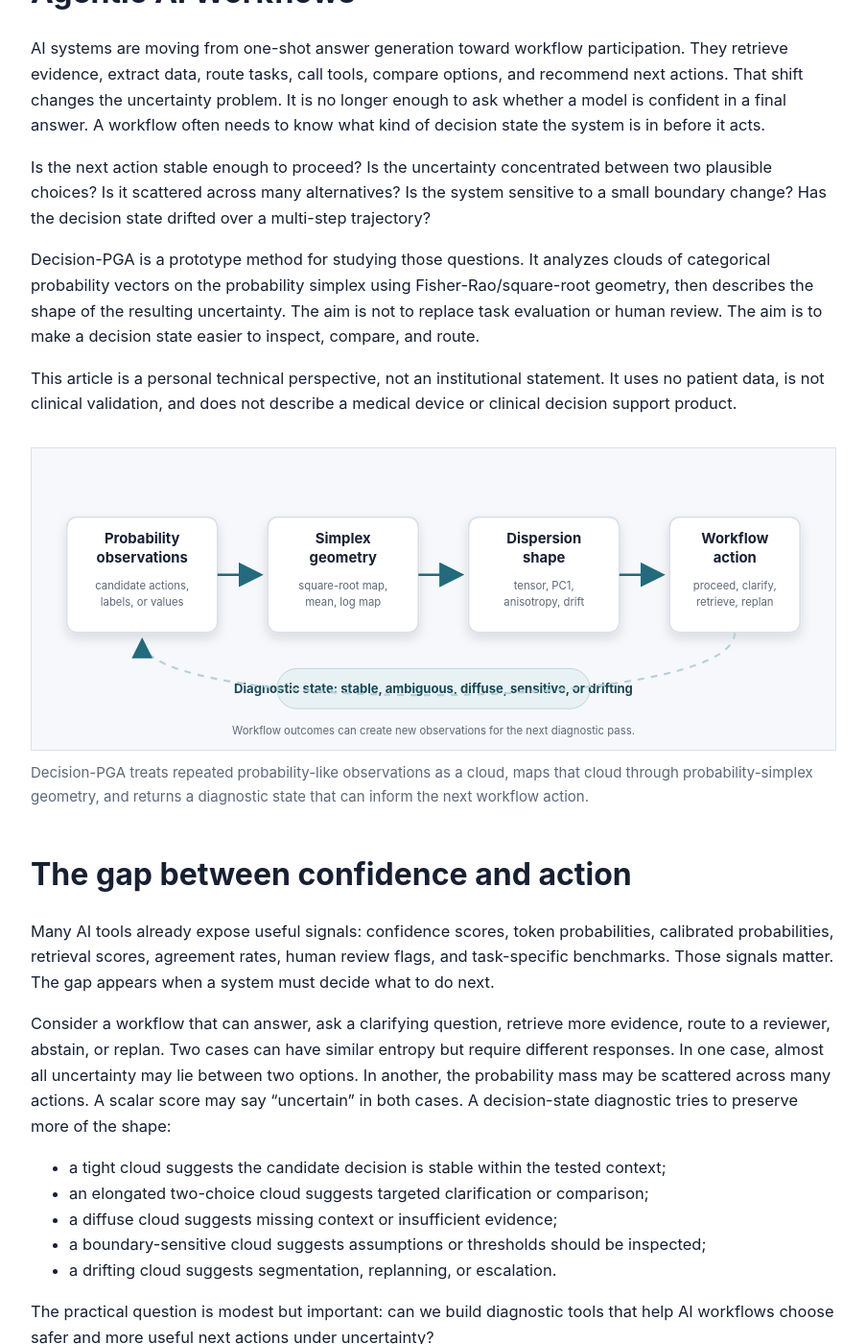
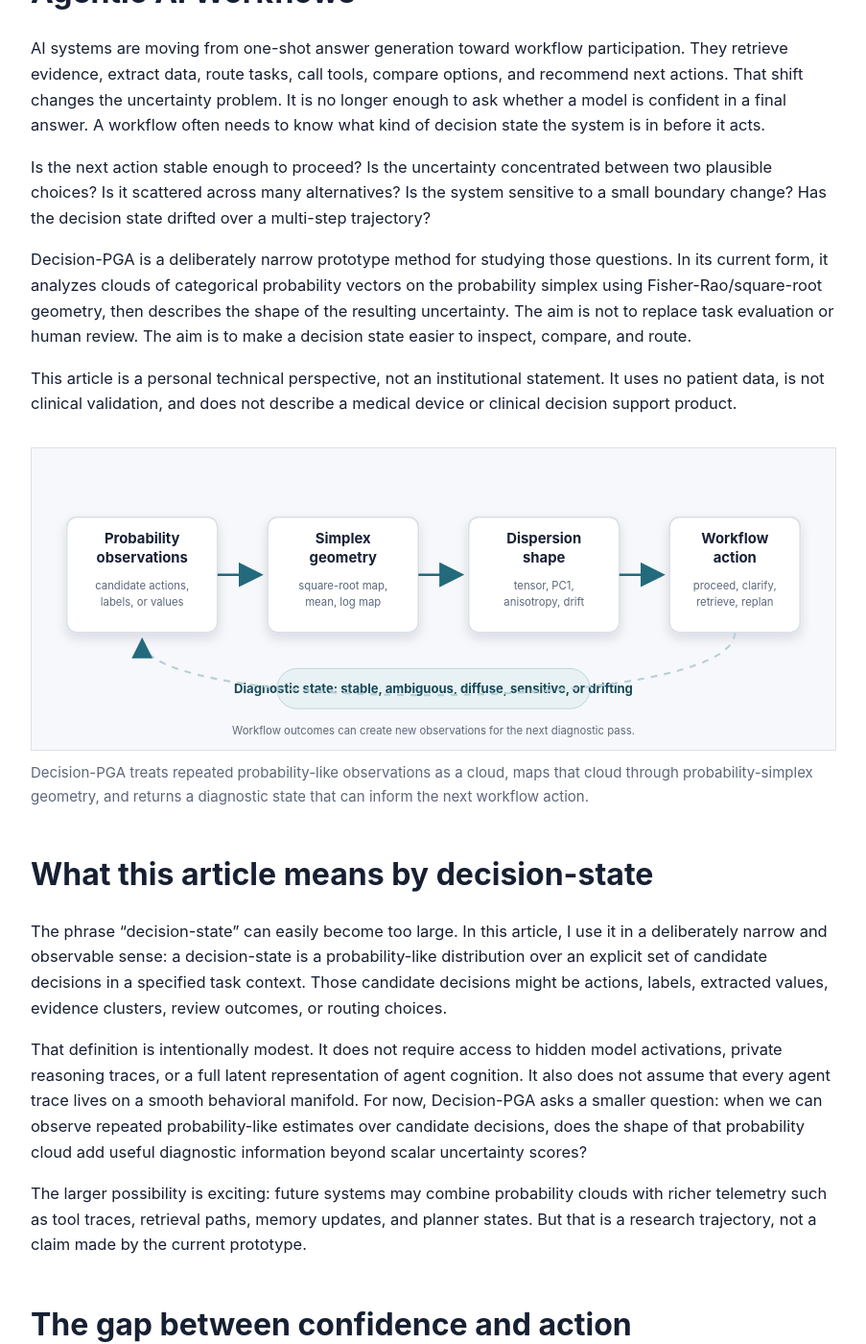
Before and after one commit to zmichels/decision-pga-pages, a Jekyll site: the page built from article.md, in a window 1280 px wide and 1400 px high, scrolled down 511 px. Shown: the whole window at 96% size, without its empty margins (188-1091 px from the left). Built offline with Jekyll 4.4.1, drawn with Linux system fonts in a browser that asks for light colours; some of the changed text lies outside the part shown.

Commit message:
Add scoped rigor pass to publication article

```diff
--- a/article.md
+++ b/article.md
@@ -1,7 +1,7 @@
 ---
 layout: default
 title: Decision-PGA and the Need for Decision-State Diagnostics
-description: A prototype vocabulary for uncertainty shape in agentic AI workflows.
+description: A deliberately narrow prototype vocabulary for uncertainty shape in agentic AI workflows.
 permalink: /article/
 ---
 
@@ -26,11 +26,12 @@
 system sensitive to a small boundary change? Has the decision state drifted over
 a multi-step trajectory?
 
-Decision-PGA is a prototype method for studying those questions. It analyzes
-clouds of categorical probability vectors on the probability simplex using
-Fisher-Rao/square-root geometry, then describes the shape of the resulting
-uncertainty. The aim is not to replace task evaluation or human review. The aim
-is to make a decision state easier to inspect, compare, and route.
+Decision-PGA is a deliberately narrow prototype method for studying those
+questions. In its current form, it analyzes clouds of categorical probability
+vectors on the probability simplex using Fisher-Rao/square-root geometry, then
+describes the shape of the resulting uncertainty. The aim is not to replace task
+evaluation or human review. The aim is to make a decision state easier to
+inspect, compare, and route.
 
 This article is a personal technical perspective, not an institutional
 statement. It uses no patient data, is not clinical validation, and does not
@@ -44,6 +45,27 @@
     state that can inform the next workflow action.
   </figcaption>
 </figure>
+
+## What this article means by decision-state
+
+The phrase "decision-state" can easily become too large. In this article, I use
+it in a deliberately narrow and observable sense: a decision-state is a
+probability-like distribution over an explicit set of candidate decisions in a
+specified task context. Those candidate decisions might be actions, labels,
+extracted values, evidence clusters, review outcomes, or routing choices.
+
+That definition is intentionally modest. It does not require access to hidden
+model activations, private reasoning traces, or a full latent representation of
+agent cognition. It also does not assume that every agent trace lives on a
+smooth behavioral manifold. For now, Decision-PGA asks a smaller question: when
+we can observe repeated probability-like estimates over candidate decisions,
+does the shape of that probability cloud add useful diagnostic information
+beyond scalar uncertainty scores?
+
+The larger possibility is exciting: future systems may combine probability
+clouds with richer telemetry such as tool traces, retrieval paths, memory
+updates, and planner states. But that is a research trajectory, not a claim made
+by the current prototype.
 
 ## The gap between confidence and action
 
@@ -70,6 +92,23 @@
 The practical question is modest but important: can we build diagnostic tools
 that help AI workflows choose safer and more useful next actions under
 uncertainty?
+
+## A minimal operational example
+
+Imagine a workflow that samples candidate next actions across repeated runs or
+controlled perturbations. The candidate set is fixed: answer, clarify, retrieve,
+route, abstain, or replan.
+
+An entropy score can tell us that the workflow is uncertain. Decision-PGA asks a
+more structured follow-up question. Is the probability cloud stretched mostly
+between answer and clarify? Is it diffuse across all six actions? Is it stable
+until one boundary condition changes? Does the preferred action drift from
+retrieve to route over a multi-step trajectory?
+
+Those cases should not necessarily trigger the same response. A two-action
+ambiguity may call for a targeted clarification. Diffuse uncertainty may call
+for more evidence. Drift may call for segmentation or replanning. This is the
+practical niche Decision-PGA is meant to explore.
 
 ## Why healthcare is a useful application lens
 
@@ -113,16 +152,22 @@
 
 ## What Decision-PGA does
 
-Decision-PGA starts with repeated probability-like observations over candidate
-labels. The labels might be actions, extracted field values, evidence clusters,
-routing choices, or review outcomes. The current prototype then:
+Decision-PGA starts with a representation pipeline:
 
-1. Normalizes probability vectors.
-2. Maps them to the positive unit sphere with the square-root transform.
-3. Computes an intrinsic mean.
-4. Log-maps samples into a tangent space.
-5. Computes a dispersion tensor and eigensystem.
-6. Reports shape metrics such as total dispersion, PC1 fraction, anisotropy
+1. define a candidate decision set;
+2. gather repeated probability-like observations over that set;
+3. normalize those observations into probability vectors;
+4. analyze the resulting probability cloud.
+
+The labels might be actions, extracted field values, evidence clusters, routing
+choices, or review outcomes. The current prototype then:
+
+1. maps probability vectors to the positive unit sphere with the square-root
+   transform;
+2. computes an intrinsic mean;
+3. log-maps samples into a tangent space;
+4. computes a dispersion tensor and eigensystem;
+5. reports shape metrics such as total dispersion, PC1 fraction, anisotropy
    ratio, margin, label switching, and half-window geodesic drift.
 
 That produces a compact diagnostic contract:
@@ -139,7 +184,12 @@
 systems, not just by notebooks. A local command-line tool, report generator, or
 agent tool can call the diagnostic and receive a structured result.
 
-## Why geometry?
+Just as importantly, the contract is bounded. It does not decide whether the
+underlying answer is true. It does not explain a model's internal reasoning. It
+does not replace task-specific evaluation. It is a diagnostic layer over one
+observable object: a probability cloud over candidate decisions.
+
+## Why geometry, and why be cautious about it?
 
 Probability vectors live on a simplex, not in ordinary unconstrained Euclidean
 space. Decision-PGA uses the square-root transform to place probability vectors
@@ -153,9 +203,12 @@
 metrics such as the first principal geodesic fraction and anisotropy ratio are
 attempts to capture that distinction.
 
-This is a hypothesis to test, not a settled claim. Decision-PGA should be
-compared against simpler baselines such as entropy, margin, switch rate,
-agreement, calibration, and task-specific accuracy.
+The geometric framing should be treated as a hypothesis to test, not as
+mathematical ornament. If simpler tools such as entropy, margin, agreement,
+calibration, switch rate, or ordinary trajectory clustering explain the same
+behavior just as well, Decision-PGA should say so. The value of PGA-style
+analysis depends on whether intrinsic dispersion shape reveals operationally
+useful distinctions that simpler baselines miss.
 
 ## Application patterns worth testing
 
@@ -188,18 +241,22 @@
 ## What must be proven next
 
 The next step is not a bigger claim. It is better evidence. Decision-PGA needs
-tests that ask where it adds value over simpler metrics and where it is
-redundant.
+tests that ask where it adds value over simpler metrics, where it is redundant,
+and where the geometric assumptions fail.
 
 Useful near-term tests include:
 
+- explicit representation pipelines that define the candidate decision set,
+  sampling procedure, and metric object being analyzed;
 - entropy-matched examples where binary ambiguity and diffuse uncertainty should
   lead to different actions;
 - fixture suites for tool selection, retrieval conflict, and document
   extraction;
 - held-out synthetic scenarios with known decision states;
-- comparisons against entropy, margin, agreement, drift, and switch-rate
-  baselines;
+- comparisons against entropy, margin, agreement, calibration, drift,
+  switch-rate, PCA, and clustering baselines;
+- stability checks across sample count, candidate-set design, and perturbation
+  strategy;
 - readable reports that state when PGA does not add value.
 
 For healthcare-adjacent examples, the first benchmark should use synthetic or
@@ -223,6 +280,12 @@
 local diagnostic that helps an AI workflow decide whether to proceed, clarify,
 gather evidence, inspect sensitivity, segment, replan, or escalate.
 
+If that narrow layer proves useful, the larger research direction becomes more
+interesting: decision-state diagnostics could eventually connect probability
+clouds, trace telemetry, retrieval behavior, and tool-use trajectories into a
+more general science of agent workflow monitoring. That is the horizon, not the
+starting claim.
+
 ## Conclusion
 
 As AI systems become more active participants in workflows, they will need ways
@@ -232,6 +295,8 @@
 
 Decision-PGA proposes a compact way to describe uncertainty shape over candidate
 decisions. It is early, model-neutral, and intentionally modest. The important
-claim is not that the method is ready for high-stakes deployment. The important
-claim is that decision-state diagnostics deserve to be made visible, tested, and
-improved before agentic AI systems become routine infrastructure.
+claim is not that the method is ready for high-stakes deployment, nor that PGA is
+the inevitable geometry of agent cognition. PGA is not the inevitable geometry
+of agent cognition; it is one testable lens on a narrower observable object. The
+important claim is that decision-state diagnostics deserve to be made visible,
+tested, and improved before agentic AI systems become routine infrastructure.
--- a/scripts/build_pdf.py
+++ b/scripts/build_pdf.py
@@ -179,6 +179,7 @@
         background: white;
         font-family: Arial, Helvetica, sans-serif;
         font-size: 10.6pt;
+        font-weight: 400;
         line-height: 1.48;
         text-rendering: optimizeLegibility;
       }}
```
Also changed, not shown: releases/v0.1-publication.md (+2 -0 lines), scripts/validate_publication.py (+6 -1 lines), 1 other file.
